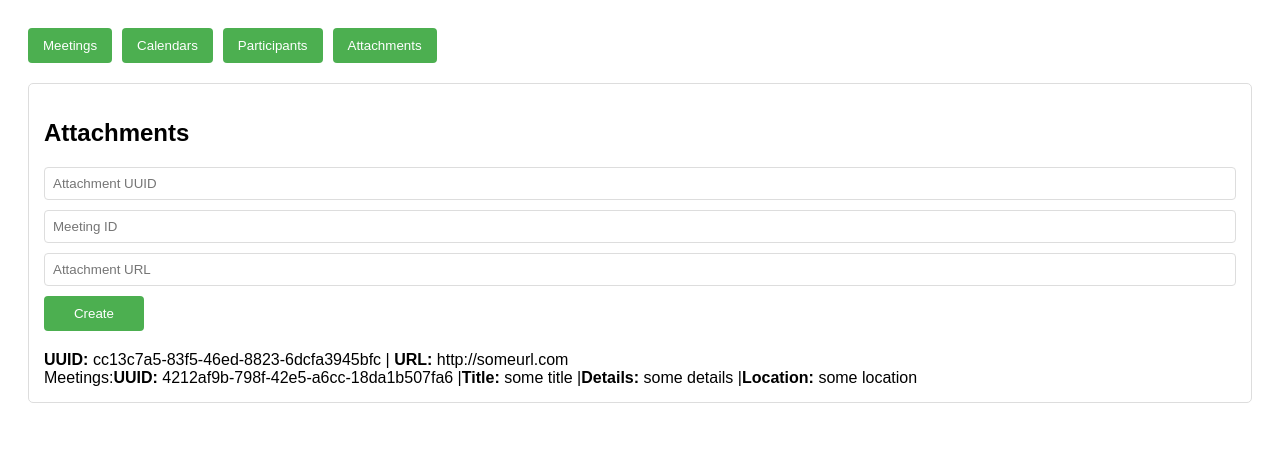
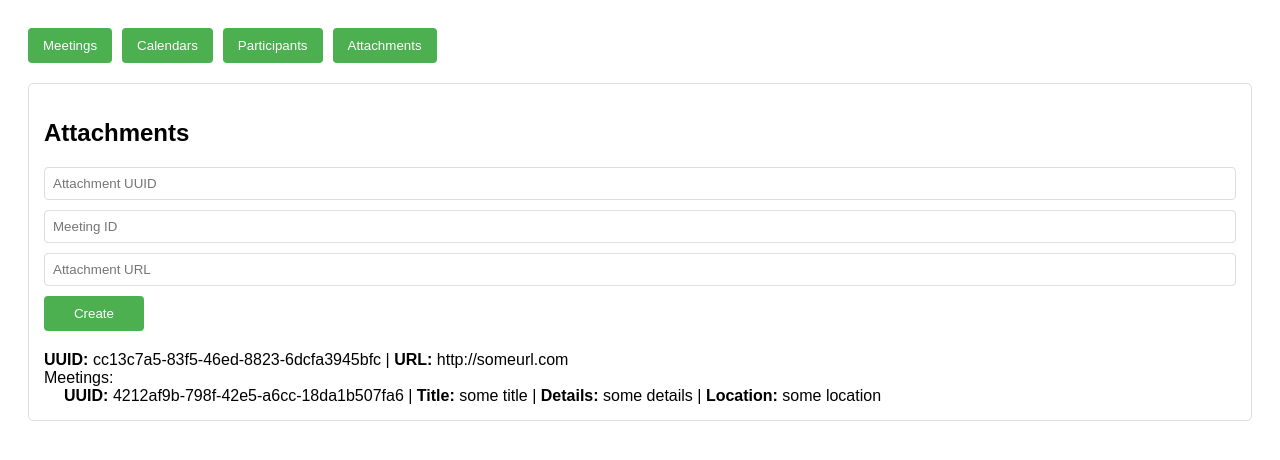
Before and after one commit to ruszabarov/calendar-layered-architecture, a React (Create React App) app in the folder client/: page / in a window 1280 px wide. Both pictures are taken after a click on the button "Attachments". Shown: the top 460 px of the page. Built offline with nearby package versions, Linux system fonts and the light colour scheme; data requests are answered from the project's data file.

Commit message:
some styling

```diff
--- a/client/src/pages/Attachments.jsx
+++ b/client/src/pages/Attachments.jsx
@@ -27,15 +27,15 @@ const Attachments = () => {
                         <strong>UUID:</strong> {attachment.id} | <strong>URL:</strong> {attachment.url}
                     </span>
                     <br></br>
-                    <span>
+                    <span style={{display: 'block'}}>
                         Meetings:
                     </span>
                     {attachment.meetings.map((meeting, index) => (
-                        <span>
+                        <span style={{display: 'block', marginLeft: '20px'}}>
                             <strong>UUID:</strong> {meeting.id} |
-                            <strong>Title:</strong> {meeting.title} |
-                            <strong>Details:</strong> {meeting.details} |
-                            <strong>Location:</strong> {meeting.location}
+                            <strong> Title:</strong> {meeting.title} |
+                            <strong> Details:</strong> {meeting.details} |
+                            <strong> Location:</strong> {meeting.location}
                         </span>
                     ))}
 
--- a/client/src/pages/Home.jsx
+++ b/client/src/pages/Home.jsx
@@ -11,7 +11,6 @@ const Home = () => {
     const [meetings, setMeetings] = useState([]);
     const [calendars, setCalendars] = useState([]);
     const [participants, setParticipants] = useState([]);
-    const [attachments, setAttachments] = useState([]);
     const [inputData, setInputData] = useState({
         uuid: '',
         title: '',
```
Also changed, not shown: client/src/pages/Meetings.jsx (added).
